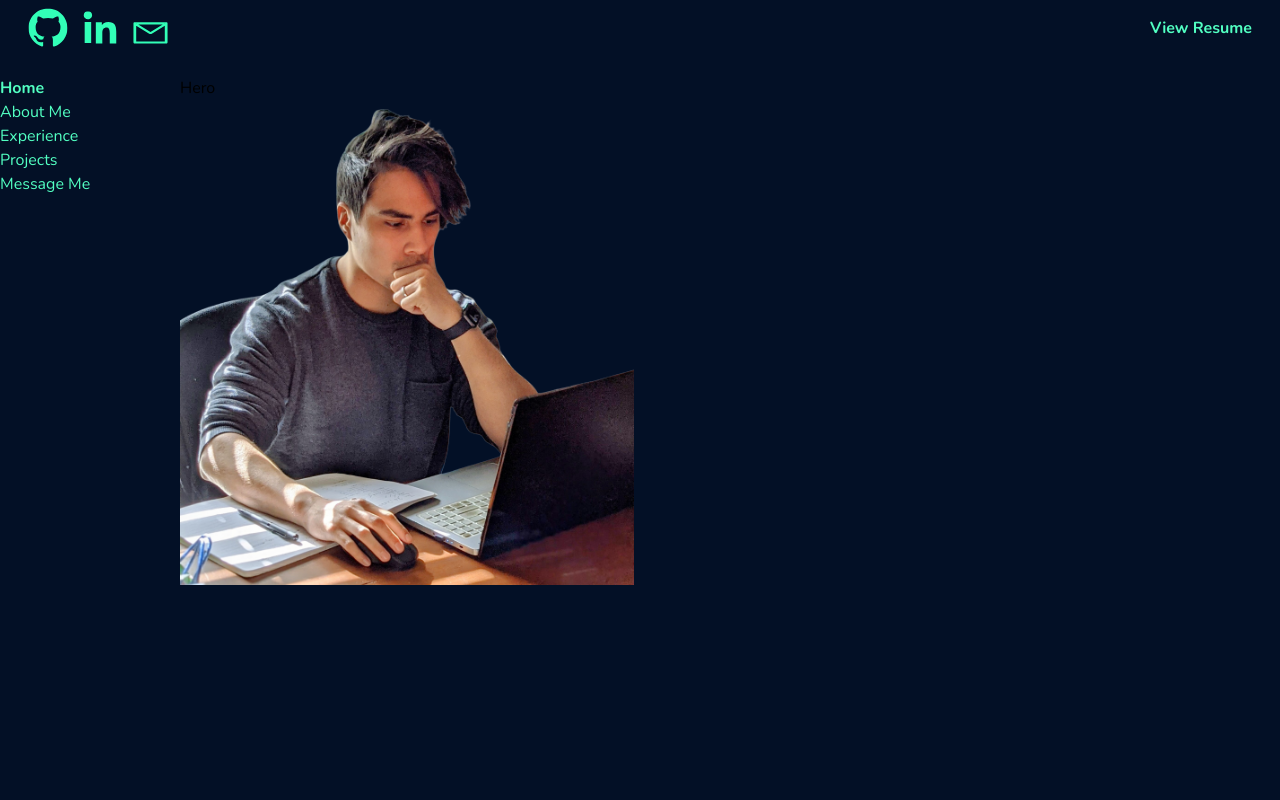
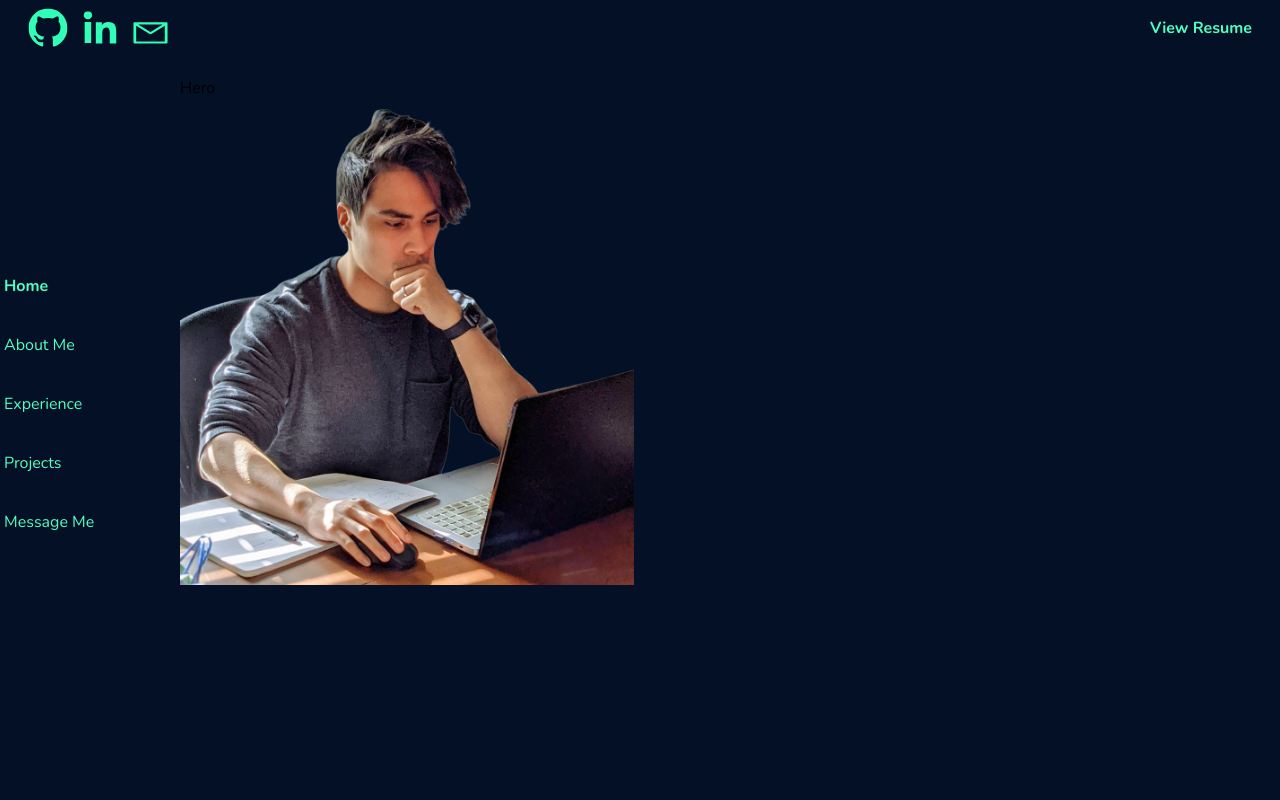
Before and after one commit to Cris-Morales/Cris-Morales-Portfolio-Website, a Next.js app: page / in a window 1280 px wide. Shown: the top 800 px of the page. Built offline with nearby package versions, Linux system fonts and the light colour scheme.

Commit message:
at the risk of being too on brand for a frontend dev. I centered the nav div to the screen with tailwindCSS.

```diff
--- a/app/page.tsx
+++ b/app/page.tsx
@@ -10,9 +10,9 @@ import Navbar from "./ui/navbar/Navbar";
 export default function Page() {
 
   return (
-    <main className="p-content mt-7 md:flex ">
+    <main className="p-content mt-7 md:flex">
       <Navbar />
-      <div className="md:m-content">
+      <div className=" gap-3 md:m-content">
         <Hero />
         <AboutMe />
         <Experience />
--- a/app/ui/navbar/Navbar.tsx
+++ b/app/ui/navbar/Navbar.tsx
@@ -35,8 +35,8 @@ export default function Navbar() {
     }, [active])
 
     return (
-        <nav className="hidden md:flex md:flex-col md:fixed">
-            <ul>
+        <nav className="hidden md:m-nav md:flex md:flex-col md:fixed md:h-screen md:justify-center">
+            <ul className="md:flex md:flex-col md:h-nav md:justify-between md:top-nav md:p-1">
                 <li>
                     <Link className='bg-slate-700 active' href='#home'>
                         <span className="" />
--- a/tailwind.config.ts
+++ b/tailwind.config.ts
@@ -40,14 +40,16 @@ const config: Config = {
       },
       height: {
         "section": '100vh',
-        "header": '6vh'
+        "header": '6vh',
+        'nav': '268px'
       },
       padding: {
         "content": '6vh 0px 0px 0px',
         "main": '0px 0px 0px 180px'
       },
       margin: {
-        "content": '0px 0px 0px 180px'
+        "content": '0px 0px 0px 180px',
+        "nav": '-9vh 0px 0px 0px'
       }
     },
   },
```
